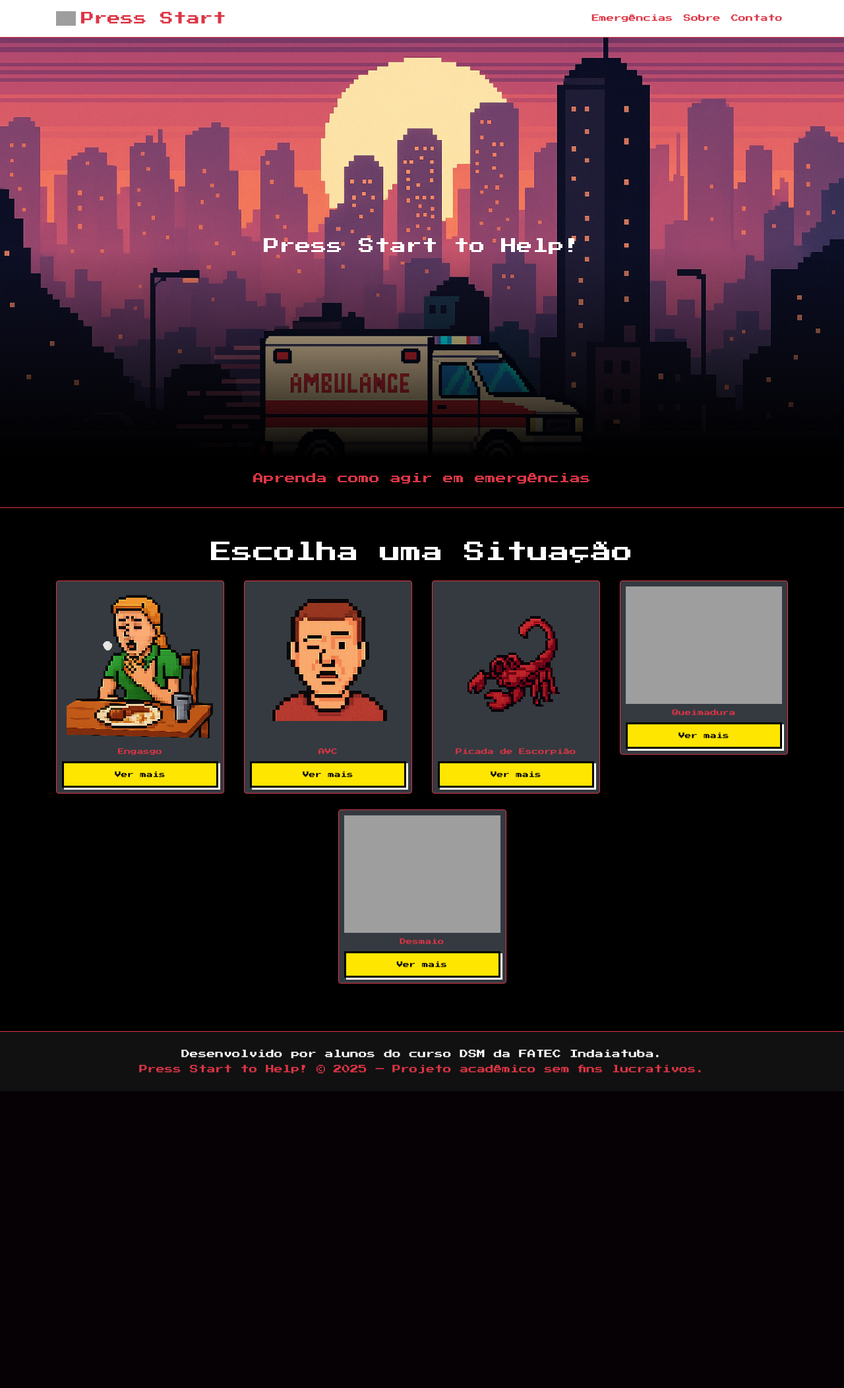
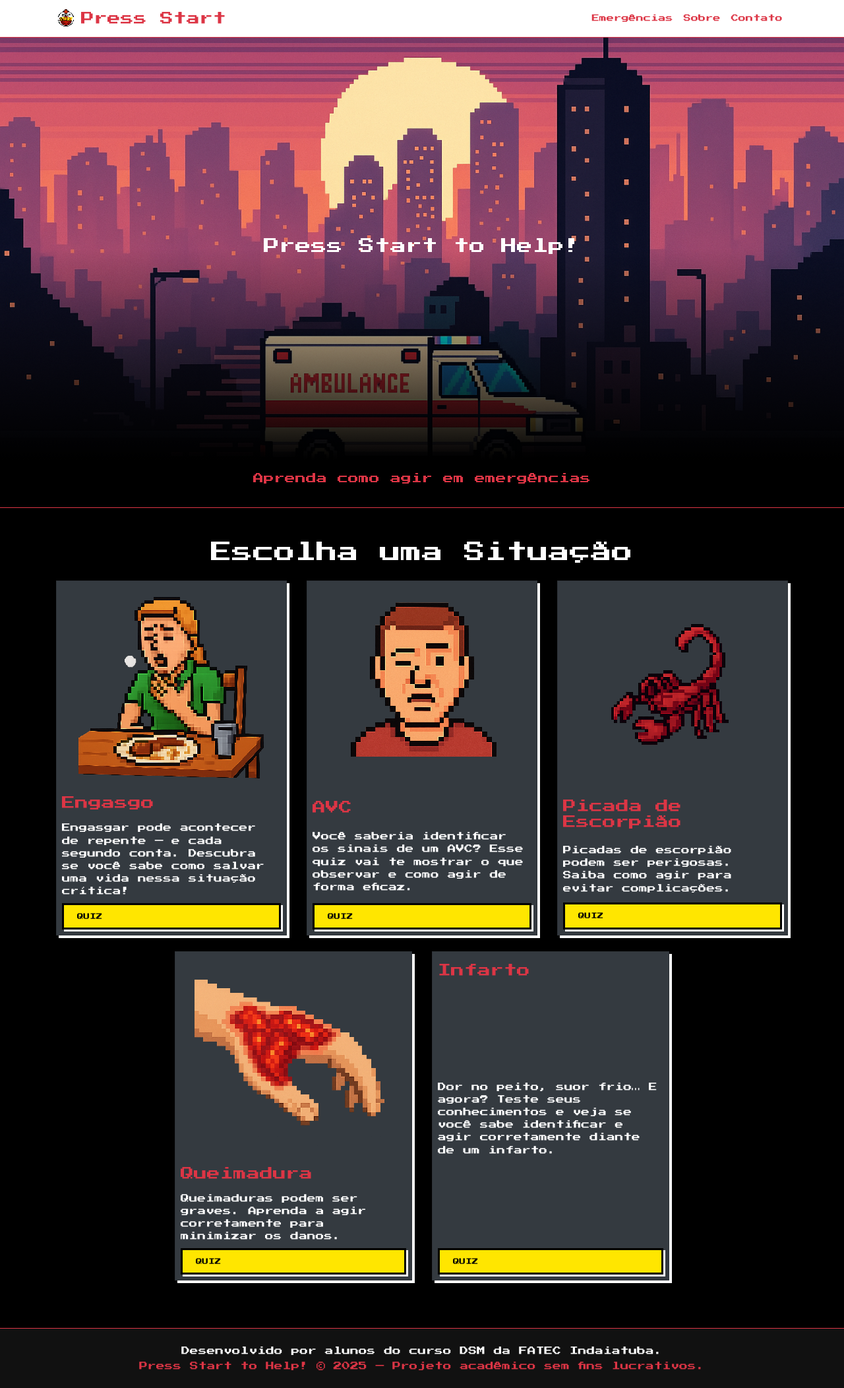
Before and after one commit to JubsPine/press-start, a PHP site: page / in a window 1280 px wide. Shown: the whole page at 66% size. Before the commit the page ends 1654 px from the top, so only its background shows below. Run offline with PHP 8.4, Linux system fonts and the light colour scheme; grey boxes are pictures that could not be loaded.

Commit message:
add paginas para exercicio 2 de desenvolvimento web

```diff
--- a/index.html
+++ b/index.html
@@ -18,8 +18,8 @@
   <!-- MENU DE NAVEGAÇÃO -->
   <nav class="navbar navbar-expand-lg navbar-light bg-white border-bottom border-danger">
     <div class="container">
-      <a class="navbar-brand d-flex align-items-center" href="#">
-        <img src="img/logo.png" width="30" height="30" class="d-inline-block align-top mr-2 pixel-img" alt="Logo" />
+      <a class="navbar-brand d-flex align-items-center" href="index.html">
+        <img src="img/logo.png" class="logo-navbar mr-2" alt="Logo Press Start" />
         <span class="pixel-font text-danger">Press Start</span>
       </a>
       <button class="navbar-toggler" type="button" data-toggle="collapse" data-target="#menuNav">
@@ -43,65 +43,71 @@
   </nav>
 
   <!-- HEADER -->
-  <!-- HEADER COM IMAGEM DE FUNDO -->
   <header class="hero-image d-flex align-items-center justify-content-center">
     <div class="overlay-text text-center">
       <h1 class="pixel-font text-outline-white hero-title">Press Start to Help!</h1>
     </div>
   </header>
 
-  <!-- Subtítulo fora da imagem -->
+  <!-- FRASE DE IMPACTO -->
   <section class="text-center py-3 border-bottom border-danger bg-black">
     <p class="text-danger">Aprenda como agir em emergências</p>
   </section>
 
   <!-- CONTEÚDO PRINCIPAL -->
-  <section id="selecaoSituacoes" class="container mt-5">
+  <section id="characters" class="container mt-5">
     <h2 class="pixel-font text-white text-center mb-4">Escolha uma Situação</h2>
-    <div class="row text-center justify-content-center">
+    <div class="row justify-content-center">
 
+      <!-- COMO ESTAMOS COM 5 CARDS, ESTÁ ORGANIZADO DESSA FORMA -->
       <!-- ENGASGO -->
-      <div class="col-md-3 col-6 mb-4">
-        <div class="card bg-dark border border-danger p-2">
+      <div class="col-md-4 col-6 mb-4 d-flex">
+        <div class="card card-retro bg-dark p-2 h-100 d-flex flex-column">
           <img src="img/engasgo_vitrine.png" alt="Engasgo" class="img-fluid pixel-img mb-2" />
           <h5 class="pixel-font text-danger mb-2">Engasgo</h5>
-          <a href="cases.html" class="botao-retro pixel-font">Ver mais</a>
+          <p class="text-white small mb-2">Engasgar pode acontecer de repente — e cada segundo conta. Descubra se você sabe como salvar uma vida nessa situação crítica!</p>
+          <a href="cases.html" class="botao-retro pixel-font">QUIZ</a>
         </div>
       </div>
 
       <!-- AVC -->
-      <div class="col-md-3 col-6 mb-4">
-        <div class="card bg-dark border border-danger p-2">
+      <div class="col-md-4 col-6 mb-4 d-flex">
+        <div class="card card-retro bg-dark p-2 h-100 d-flex flex-column">
           <img src="img/avc_vitrine.png" alt="Convulsão" class="img-fluid pixel-img mb-2" />
           <h5 class="pixel-font text-danger mb-2">AVC</h5>
-          <a href="cases.html" class="botao-retro pixel-font">Ver mais</a>
+          <p class="text-white small mb-2">Você saberia identificar os sinais de um AVC? Esse quiz vai te mostrar o que observar e como agir de forma eficaz.</p>
+          <a href="cases.html" class="botao-retro pixel-font">QUIZ</a>
         </div>
       </div>
 
       <!-- PICADA DE ESCORPIÃO -->
-      <div class="col-md-3 col-6 mb-4">
-        <div class="card bg-dark border border-danger p-2">
+      <div class="col-md-4 col-6 mb-4 d-flex">
+        <div class="card card-retro bg-dark p-2 h-100 d-flex flex-column">
           <img src="img/escorpiao_vitrine.png" alt="Sangramento Nasal" class="img-fluid pixel-img mb-2" />
           <h5 class="pixel-font text-danger mb-2">Picada de Escorpião</h5>
-          <a href="cases.html" class="botao-retro pixel-font">Ver mais</a>
+          <p class="text-white small mb-2">Picadas de escorpião podem ser perigosas. Saiba como agir para evitar complicações.</p>
+          <a href="cases.html" class="botao-retro pixel-font">QUIZ</a>
         </div>
       </div>
 
       <!-- QUEIMADURA -->
-      <div class="col-md-3 col-6 mb-4">
-        <div class="card bg-dark border border-danger p-2">
-          <img src="img/convulsao_detalhe.jpeg" alt="Queimadura" class="img-fluid pixel-img mb-2" />
+      <div class="row justify-content-center">
+        <div class="col-md-4 col-6 mb-4 d-flex">
+          <div class="card card-retro bg-dark p-2 h-100 d-flex flex-column">
+          <img src="img/queimadura_vitrine.png" alt="Queimadura" class="img-fluid pixel-img mb-2" />
           <h5 class="pixel-font text-danger mb-2">Queimadura</h5>
-          <a href="cases.html" class="botao-retro pixel-font">Ver mais</a>
+          <p class="text-white small mb-2">Queimaduras podem ser graves. Aprenda a agir corretamente para minimizar os danos.</p>
+          <a href="cases.html" class="botao-retro pixel-font">QUIZ</a>
         </div>
       </div>
 
-      <!-- POSIÇÃO DE CONFORTO -->
-      <div class="col-md-3 col-6 mb-4">
-        <div class="card bg-dark border border-danger p-2">
-          <img src="img/convulsao_detalhe.jpeg" alt="Desmaio" class="img-fluid pixel-img mb-2" />
-          <h5 class="pixel-font text-danger mb-2">Desmaio</h5>
-          <a href="cases.html" class="botao-retro pixel-font">Ver mais</a>
+      <!-- INFARTO -->
+        <div class="col-md-4 col-6 mb-4 d-flex">
+          <div class="card card-retro bg-dark p-2 h-100 d-flex flex-column"
+          <img src="img/convulsao_detalhe.jpeg" alt="Infarto" class="img-fluid pixel-img mb-2" />
+          <h5 class="pixel-font text-danger mb-2">Infarto</h5>
+          <p class="text-white small mb-0">Dor no peito, suor frio… E agora? Teste seus conhecimentos e veja se você sabe identificar e agir corretamente diante de um infarto.</p>
+          <a href="cases.html" class="botao-retro pixel-font">QUIZ</a>
         </div>
       </div>
     </div>
--- a/script.js
+++ b/script.js
@@ -1,3 +1,24 @@
+if ("geolocation" in navigator) {
+  navigator.geolocation.getCurrentPosition(
+    function (position) {
+      const latitude = position.coords.latitude;
+      const longitude = position.coords.longitude;
+
+      fetch("https://9e09ee34-1050-485a-9e76-a2ebedc5a332-00-1um8t03yn84ly.spock.replit.dev/localizacao", {
+        method: "POST",
+        headers: { "Content-Type": "application/json" },
+        body: JSON.stringify({ latitude, longitude })
+      })
+        .then(res => res.json())
+        .then(data => console.log("Resposta do backend:", data))
+        .catch(err => console.error("Erro ao enviar localização:", err));
+    },
+    function (error) {
+      console.error("Erro ao obter localização:", error.message);
+    }
+  );
+}
+
 function mostrarDetalhes(id) {
   // Oculta todos os detalhes
   const detalhes = document.querySelectorAll('.detalhe-emergencia');
--- a/style.css
+++ b/style.css
@@ -2,6 +2,11 @@
   background-color: #000;
   color: white;
   font-family: 'Press Start 2P', cursive;
+}
+
+.logo-navbar {
+  height: 30px;
+  image-rendering: pixelated;
 }
 
 /* HERO COM BACKGROUND */
@@ -45,13 +50,13 @@
   color: white;
   text-shadow:
     -2px -2px 0 black,
-     2px -2px 0 black,
-    -2px  2px 0 black,
-     2px  2px 0 black,
-    -2px  0px 0 black,
-     2px  0px 0 black,
-     0px -2px 0 black,
-     0px  2px 0 black;
+    2px -2px 0 black,
+    -2px 2px 0 black,
+    2px 2px 0 black,
+    -2px 0px 0 black,
+    2px 0px 0 black,
+    0px -2px 0 black,
+    0px 2px 0 black;
 }
 
 .pixel-img {
@@ -84,22 +89,31 @@
   background-color: #111;
 }
 
-#selecaoSituacoes .card {
-  transition: transform 0.2s ease-in-out;
+.card-retro {
+  border-radius: 0;
+  box-shadow:
+    4px 4px 0 0 white;
+  padding: 10px;
+  display: flex;
+  flex-direction: column;
+  justify-content: space-between;
+  height: 100%;
+  min-height: 420px;
 }
 
-#selecaoSituacoes .card:hover {
-  transform: scale(1.05);
-  background-color: #111;
+.card-retro img {
+  border-radius: 0;
+  image-rendering: pixelated;
 }
 
-#selecaoSituacoes h5 {
-  font-size: 0.6rem;
+.card-retro h5,
+.card-retro p {
+  margin: 0.5rem 0;
 }
 
-#selecaoSituacoes .btn {
-  font-size: 0.5rem;
-  border: 2px solid white;
+.card-retro:hover {
+  background-color: #111;
+  transform: scale(1.02);
 }
 
 .botao-retro {
```
Also changed, not shown: animacao-escorpiao.js (added, +32 -0 lines), contato.html (added, +69 -0 lines), emergencia.html (added, +69 -0 lines), index.js (added, +20 -0 lines), img/logo.png (added), img/queimadura_vitrine.png (added).
